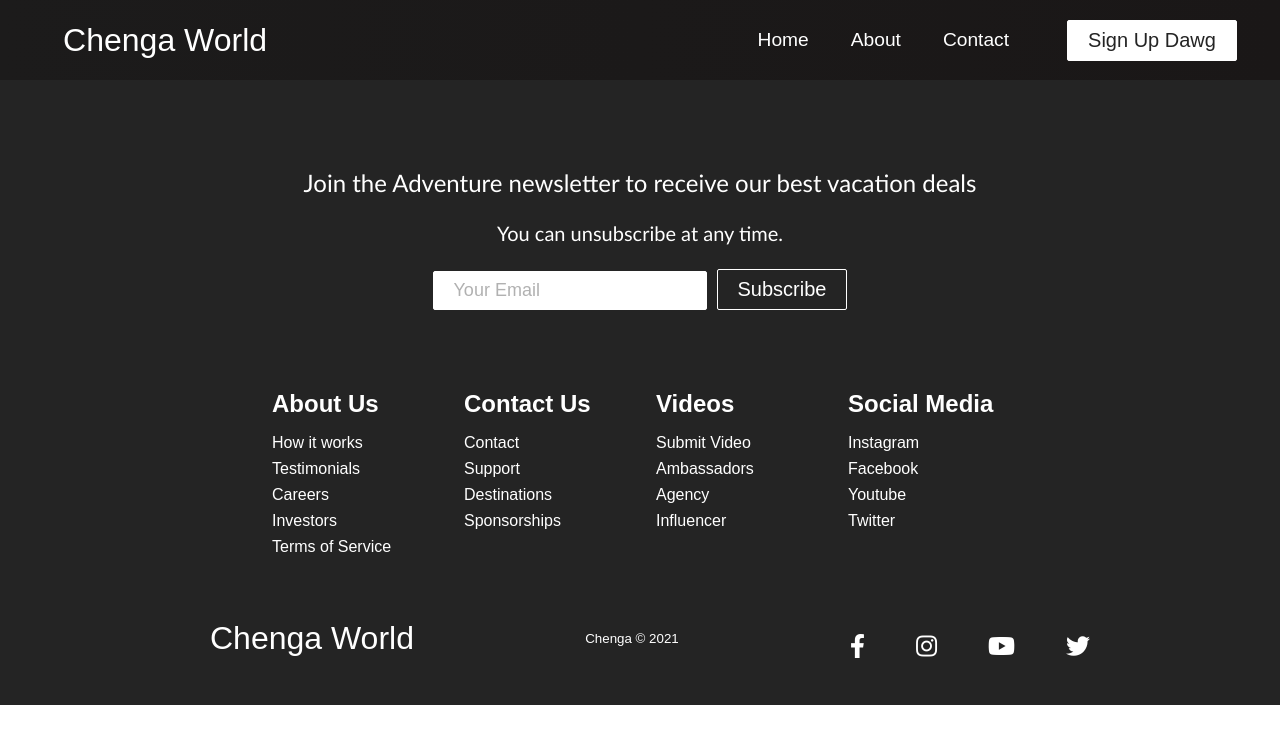
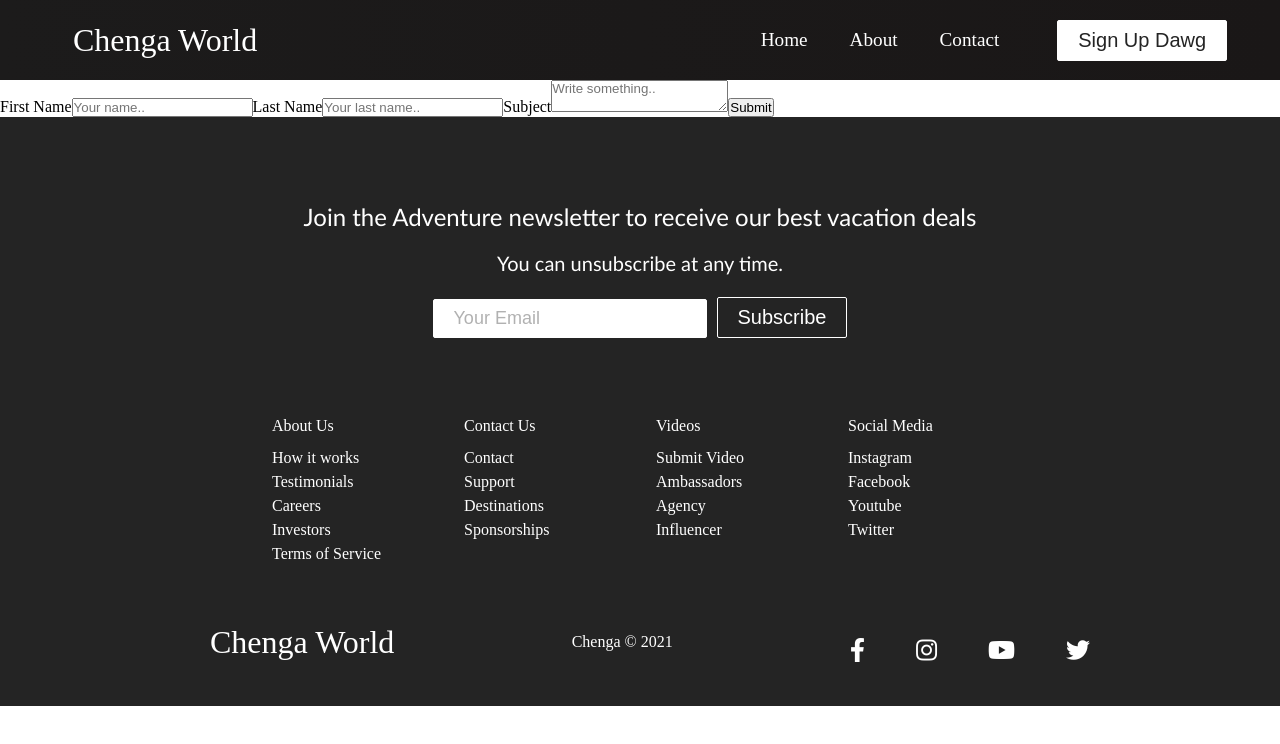
Before and after one commit to cod3rShea/React-Skateboard-Website, a React (Create React App) app: page /contact in a window 1280 px wide. Shown: the top 744 px of the page. Built offline with nearby package versions, Linux system fonts and the light colour scheme.

Commit message:
add axios and start building out contact page

```diff
--- a/package.json
+++ b/package.json
@@ -6,6 +6,7 @@
     "@testing-library/jest-dom": "^5.11.9",
     "@testing-library/react": "^11.2.5",
     "@testing-library/user-event": "^12.6.3",
+    "axios": "^0.21.1",
     "react": "^17.0.1",
     "react-dom": "^17.0.1",
     "react-router-dom": "^5.2.0",
--- a/public/index.html
+++ b/public/index.html
@@ -3,11 +3,12 @@
   <head>
     <meta charset="utf-8" />
     <link rel="icon" href="%PUBLIC_URL%/favicon.ico" />
-    <meta name="viewport" content="width=device-width, initial-scale=1" />
+    <!-- <meta name="viewport" content="width=device-width, initial-scale=1" /> -->
+    <meta name="viewport" content="initial-scale=1.0, width=device-width">
     <meta name="theme-color" content="#000000" />
     <meta
       name="description"
-      content="Web site created using create-react-app"
+      content="Chenga World"
     />
     <link rel="apple-touch-icon" href="%PUBLIC_URL%/logo192.png" />
     <link
--- a/src/App.css
+++ b/src/App.css
@@ -1,3 +1,53 @@
+/* http://meyerweb.com/eric/tools/css/reset/
+   v2.0 | 20110126
+   License: none (public domain)
+*/
+
+html, body, div, span, applet, object, iframe,
+h1, h2, h3, h4, h5, h6, p, blockquote, pre,
+a, abbr, acronym, address, big, cite, code,
+del, dfn, em, img, ins, kbd, q, s, samp,
+small, strike, strong, sub, sup, tt, var,
+b, u, i, center,
+dl, dt, dd, ol, ul, li,
+fieldset, form, label, legend,
+table, caption, tbody, tfoot, thead, tr, th, td,
+article, aside, canvas, details, embed,
+figure, figcaption, footer, header, hgroup,
+menu, nav, output, ruby, section, summary,
+time, mark, audio, video {
+	margin: 0;
+	padding: 0;
+	border: 0;
+	font-size: 100%;
+	font: inherit;
+	vertical-align: baseline;
+}
+/* HTML5 display-role reset for older browsers */
+article, aside, details, figcaption, figure,
+footer, header, hgroup, menu, nav, section {
+	display: block;
+}
+body {
+	line-height: 1;
+}
+ol, ul {
+	list-style: none;
+}
+blockquote, q {
+	quotes: none;
+}
+blockquote:before, blockquote:after,
+q:before, q:after {
+	content: '';
+	content: none;
+}
+table {
+	border-collapse: collapse;
+	border-spacing: 0;
+}
+
+
 * {
   box-sizing: border-box;
   margin: 0;
--- a/src/App.js
+++ b/src/App.js
@@ -2,7 +2,9 @@
 import { BrowserRouter as Router, Switch, Route } from 'react-router-dom';
 import Home from "./components/pages/Home";
 import About from "./components/pages/About";
+import Contact from "./components/pages/Contact";
 import Footer from "./components/Footer";
+
 
 function App() {
   return (
@@ -12,6 +14,7 @@
         <Switch>
           <Route path='/' exact component={Home}/>
           <Route path='/about' exact component={About}/>
+          <Route path='/contact' exact component={Contact}/>
         </Switch>
         <Footer />
       </Router>
--- /dev/null
+++ b/src/components/pages/Contact.js
@@ -0,0 +1,20 @@
+function Contact() {
+    return (
+            <form action="">
+
+                <label for="fname">First Name</label>
+                <input type="text" id="fname" name="firstname" placeholder="Your name.."/>
+
+                <label for="lname">Last Name</label>
+                <input type="text" id="lname" name="lastname" placeholder="Your last name.."/>
+
+                <label for="subject">Subject</label>
+                <textarea id="subject" name="subject" placeholder="Write something.."/>
+
+                <input type="submit" value="Submit"/>
+
+            </form>
+    )
+}
+
+export default Contact
```
Also changed, not shown: src/components/Footer.js (line endings or trailing spaces), 1 other file (tests, documents, lock files or other folders).
